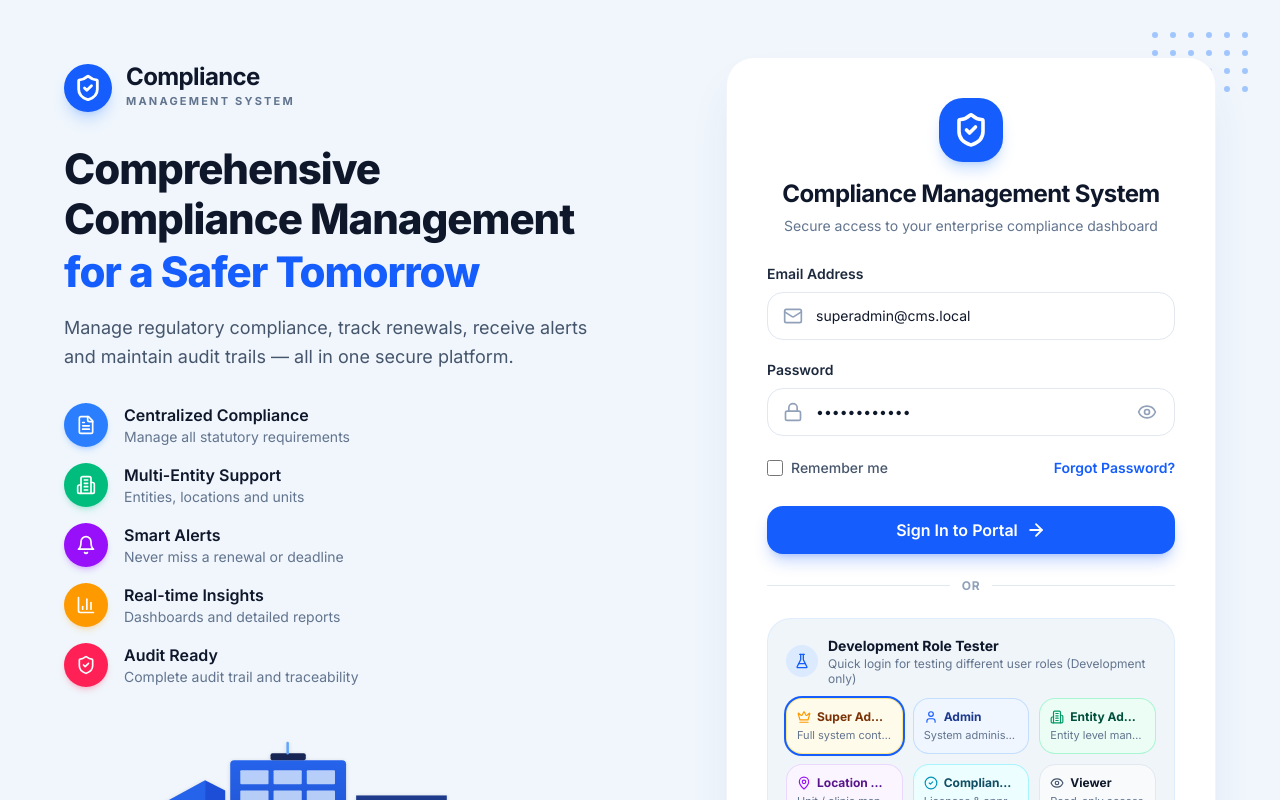
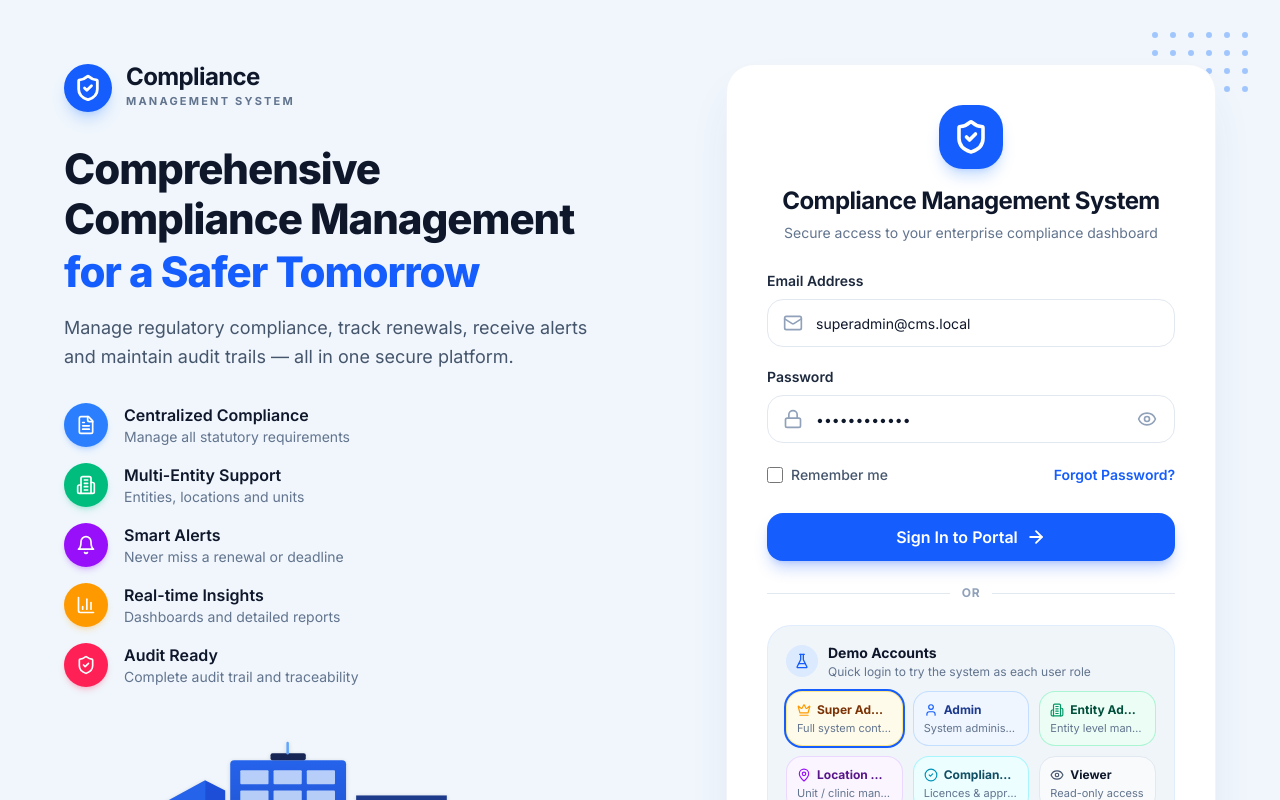
Before and after one commit to Compliance-ManagementSystem/cms_frontend, a React (Vite) app: page /login in a window 1280 px wide. Shown: the top 800 px of the page. Built offline with nearby package versions, Linux system fonts and the light colour scheme; no server answers.

Commit message:
feat: update theme color and enhance login page with demo account feature

```diff
--- a/index.html
+++ b/index.html
@@ -8,7 +8,7 @@
     <link href="https://fonts.googleapis.com/css2?family=Inter:wght@300;400;500;600;700;800&display=swap" rel="stylesheet" />
     <meta name="viewport" content="width=device-width, initial-scale=1.0" />
     <meta name="description" content="Enterprise Compliance Management System – manage entities, locations, compliance registers, tasks, and audit trails from one platform." />
-    <meta name="theme-color" content="#1e293b" />
+    <meta name="theme-color" content="#ffffff" />
     <title>Compliance Management System</title>
   </head>
   <body>
--- a/src/config/env.ts
+++ b/src/config/env.ts
@@ -5,6 +5,8 @@ const env = {
   SOCKET_URL: import.meta.env.VITE_SOCKET_URL ,
   IS_DEV: import.meta.env.DEV as boolean,
   MODE: import.meta.env.MODE as string,
+  // Quick-login buttons for the sample accounts; set VITE_SHOW_DEMO_LOGIN=false to hide them
+  SHOW_DEMO_LOGIN: import.meta.env.VITE_SHOW_DEMO_LOGIN !== 'false',
 } as const;
 
 export default env;
--- a/src/contexts/ThemeContext.tsx
+++ b/src/contexts/ThemeContext.tsx
@@ -10,7 +10,9 @@ interface ThemeContextType {
 
 const ThemeContext = createContext<ThemeContextType | undefined>(undefined);
 
-const THEME_STORAGE_KEY = 'cms_theme';
+// Holds a theme only once the user has picked one. The older 'cms_theme' key was written on
+// every visit, so it is ignored: it recorded the old default, not a choice.
+const THEME_STORAGE_KEY = 'cms_theme_choice';
 
 export const ThemeProvider: React.FC<{ children: React.ReactNode }> = ({ children }) => {
   const [theme, setThemeState] = useState<Theme>(() => {
@@ -20,7 +22,7 @@ export const ThemeProvider: React.FC<{ children: React.ReactNode }> = ({ childre
     } catch {
       // LocalStorage access fallback
     }
-    return 'dark'; // Default enterprise dark theme
+    return 'light'; // Default theme
   });
 
   useEffect(() => {
@@ -32,20 +34,19 @@ export const ThemeProvider: React.FC<{ children: React.ReactNode }> = ({ childre
       root.classList.remove('light');
       root.classList.add('dark');
     }
+  }, [theme]);
+
+  // Remember the theme only when the user chooses it
+  const setTheme = (newTheme: Theme) => {
+    setThemeState(newTheme);
     try {
-      localStorage.setItem(THEME_STORAGE_KEY, theme);
+      localStorage.setItem(THEME_STORAGE_KEY, newTheme);
     } catch {
       // LocalStorage access fallback
     }
-  }, [theme]);
-
-  const toggleTheme = () => {
-    setThemeState((prev) => (prev === 'dark' ? 'light' : 'dark'));
   };
 
-  const setTheme = (newTheme: Theme) => {
-    setThemeState(newTheme);
-  };
+  const toggleTheme = () => setTheme(theme === 'dark' ? 'light' : 'dark');
 
   return (
     <ThemeContext.Provider value={{ theme, toggleTheme, setTheme }}>
--- a/src/pages/Login.tsx
+++ b/src/pages/Login.tsx
@@ -245,7 +245,7 @@ export const Login: React.FC = () => {
   const [isSubmitting, setIsSubmitting] = useState(false);
   const [showForgotModal, setShowForgotModal] = useState(false);
 
-  const isDev = env.IS_DEV;
+  const showDemoLogin = env.SHOW_DEMO_LOGIN;
   const from = (location.state as any)?.from?.pathname || ROUTES.DASHBOARD;
 
   // Ensure body background is light for the enterprise compliance login page
@@ -553,8 +553,8 @@ export const Login: React.FC = () => {
               </div>
             </div>
 
-            {/* Development Role Tester */}
-            {isDev && (
+            {/* Demo accounts quick login */}
+            {showDemoLogin && (
               <div className="bg-[#F0F5FA] rounded-2xl p-4 sm:p-4.5 border border-blue-100/70">
                 <div className="flex items-center gap-2.5 mb-3">
                   <div className="w-8 h-8 rounded-xl bg-blue-100 text-blue-600 flex items-center justify-center shrink-0">
@@ -562,10 +562,10 @@ export const Login: React.FC = () => {
                   </div>
                   <div>
                     <h3 className="text-sm font-bold text-slate-900 leading-tight">
-                      Development Role Tester
+                      Demo Accounts
                     </h3>
                     <p className="text-xs text-slate-500 leading-tight mt-0.5">
-                      Quick login for testing different user roles (Development only)
+                      Quick login to try the system as each user role
                     </p>
                   </div>
                 </div>
```
